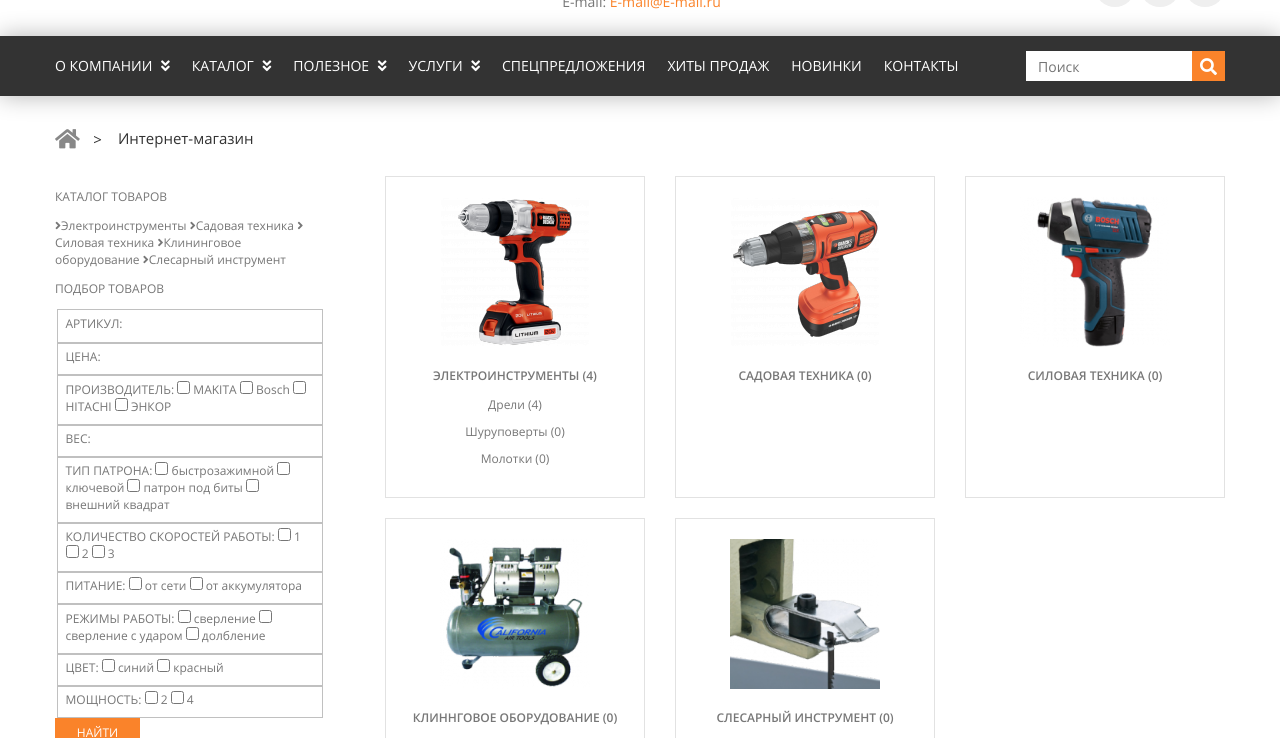
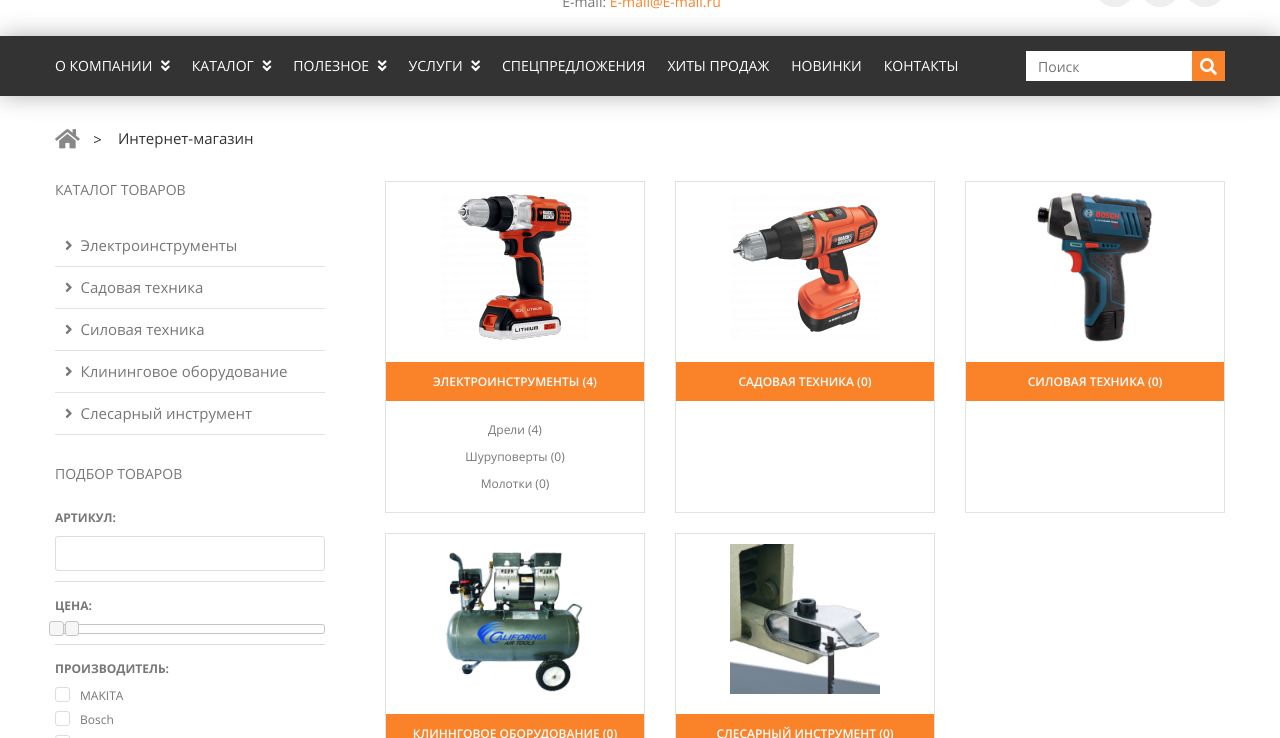
Before and after one commit to Verta-master/toolsmarket, a plain HTML site: page catalog.html in a window 1280 px wide. Shown: the part 62-800 px from the top of the page. Drawn offline with nearby package versions, Linux system fonts and the light colour scheme; files whose address does not match are found by name.

Commit message:
Update 2018-05-22T13:17:53.395Z

```diff
--- a/catalog.html
+++ b/catalog.html
@@ -5,6 +5,7 @@
   <meta  name="viewport" content="width=device-width,initial-scale=1">
   <title>ToolsMarket</title>
   <link rel="stylesheet" href="https://cdnjs.cloudflare.com/ajax/libs/Swiper/4.2.2/css/swiper.min.css">
+  <link rel="stylesheet" href="//code.jquery.com/ui/1.12.1/themes/base/jquery-ui.css">
   <link rel="stylesheet" href="https://use.fontawesome.com/releases/v5.0.12/css/all.css" integrity="sha384-G0fIWCsCzJIMAVNQPfjH08cyYaUtMwjJwqiRKxxE/rx96Uroj1BtIQ6MLJuheaO9" crossorigin="anonymous">
   <link rel="stylesheet" href="css/style.min.css">
 </head>
@@ -114,16 +115,28 @@
 
     <article class="wrapper wrapper--sidebar">
       <section class="sidebar">
-        <p class="title-main">КАТАЛОГ ТОВАРОВ</p>
-        <nav class="sidebar__menu">
-          <a href="#" class="sidebar__link"><i class="fas fa-angle-right"></i>Электроинструменты</a>
-          <a href="#" class="sidebar__link"><i class="fas fa-angle-right"></i>Садовая техника</a>
-          <a href="#" class="sidebar__link"><i class="fas fa-angle-right"></i>Силовая техника</a>
-          <a href="#" class="sidebar__link"><i class="fas fa-angle-right"></i>Клининговое оборудование</a>
-          <a href="#" class="sidebar__link"><i class="fas fa-angle-right"></i>Слесарный инструмент</a>
+        <p class="sidebar__title">КАТАЛОГ ТОВАРОВ</p>
+        <nav class="sidebar__nav">
+          <ul class="sidebar__menu">
+            <li class="sidebar__item">
+              <a href="#" class="sidebar__link"><i class="fas fa-angle-right"></i>Электроинструменты</a>
+            </li>
+            <li class="sidebar__item">
+              <a href="#" class="sidebar__link"><i class="fas fa-angle-right"></i>Садовая техника</a>
+            </li>
+            <li class="sidebar__item">
+              <a href="#" class="sidebar__link"><i class="fas fa-angle-right"></i>Силовая техника</a>
+            </li>
+            <li class="sidebar__item">
+              <a href="#" class="sidebar__link"><i class="fas fa-angle-right"></i>Клининговое оборудование</a>
+            </li>
+            <li class="sidebar__item">
+              <a href="#" class="sidebar__link"><i class="fas fa-angle-right"></i>Слесарный инструмент</a>
+            </li>
+          </ul>
         </nav>
 
-        <p class="title-main">ПОДБОР ТОВАРОВ</p>
+        <p class="sidebar__title">ПОДБОР ТОВАРОВ</p>
         <form action="#" method="get" class="filter">
           <fieldset class="filter__field">
             <label for="articul" class="filter__label">АРТИКУЛ:</label>
@@ -131,7 +144,7 @@
           </fieldset>
           <fieldset class="filter__field">
             <span class="filter__label">ЦЕНА:</span>
-
+            <div id="slider-price"></div>
           </fieldset>
           <fieldset class="filter__field">
             <span class="filter__label">ПРОИЗВОДИТЕЛЬ:</span>
@@ -146,7 +159,7 @@
           </fieldset>
           <fieldset class="filter__field">
             <span class="filter__label">ВЕС:</span>
-
+            <div id="slider-weight"></div>
           </fieldset>
           <fieldset class="filter__field">
             <span class="filter__label">ТИП ПАТРОНА:</span>
@@ -208,7 +221,7 @@
             <a href="#" class="catalog__img">
               <img src="img/26_makita-6271dwpe.png" alt="ЭЛЕКТРОИНСТРУМЕНТЫ" width="148" height="148">
             </a>
-            <p class="catalog__title"><a href="#">ЭЛЕКТРОИНСТРУМЕНТЫ (4)</a></p>
+            <a href="#" class="catalog__title">ЭЛЕКТРОИНСТРУМЕНТЫ (4)</a>
             <a href="#" class="catalog__link">Дрели (4)</a>
             <a href="#" class="catalog__link">Шуруповерты (0)</a>
             <a href="#" class="catalog__link">Молотки (0)</a>
@@ -217,25 +230,25 @@
             <a href="#" class="catalog__img">
               <img src="img/20_makita-6271dwpe.png" alt="САДОВАЯ ТЕХНИКА" width="148" height="148">
             </a>
-            <p class="catalog__title"><a href="#">САДОВАЯ ТЕХНИКА (0)</a></p>
+            <a href="#" class="catalog__title">САДОВАЯ ТЕХНИКА (0)</a>
           </li>
           <li class="catalog__item">
             <a href="#" class="catalog__img">
               <img src="img/12_silovaya-tekhnika.png" alt="СИЛОВАЯ ТЕХНИКА" width="195" height="195">
             </a>
-            <p class="catalog__title"><a href="#">СИЛОВАЯ ТЕХНИКА (0)</a></p>
+            <a href="#" class="catalog__title">СИЛОВАЯ ТЕХНИКА (0)</a>
           </li>
           <li class="catalog__item">
             <a href="#" class="catalog__img">
               <img src="img/13_klinngovoe-oborudovanie.png" alt="КЛИННГОВОЕ ОБОРУДОВАНИЕ" width="195" height="195">
             </a>
-            <p class="catalog__title"><a href="#">КЛИННГОВОЕ ОБОРУДОВАНИЕ (0)</a></p>
+            <a href="#" class="catalog__title">КЛИННГОВОЕ ОБОРУДОВАНИЕ (0)</a>
           </li>
           <li class="catalog__item">
             <a href="#" class="catalog__img">
               <img src="img/14_slesarnyy-instrument.png" alt="СЛЕСАРНЫЙ ИНСТРУМЕНТ" width="195" height="195">
             </a>
-            <p class="catalog__title"><a href="#">СЛЕСАРНЫЙ ИНСТРУМЕНТ (0)</a></p>
+            <a href="#" class="catalog__title">СЛЕСАРНЫЙ ИНСТРУМЕНТ (0)</a>
           </li>
         </ul>
       </section>
@@ -395,6 +408,7 @@
   <script src="js/jquery-3.2.1.min.js"></script>
   <script src="js/script.js"></script>
   <script src="https://code.jquery.com/ui/1.12.1/jquery-ui.js"></script>
+  <script src="js/range-slider.js"></script>
   <script src="https://cdnjs.cloudflare.com/ajax/libs/Swiper/4.2.2/js/swiper.min.js"></script>
 
   <!-- Sliders -->
--- a/css/style.css
+++ b/css/style.css
@@ -1867,7 +1867,7 @@ button {
   margin-bottom: 10px;
 }
 .breadcrumbs {
-  margin-bottom: 25px;
+  margin-bottom: 30px;
 }
 .breadcrumbs__link {
   display: inline-block;
@@ -1911,6 +1911,33 @@ button {
 }
 .sidebar {
   width: 270px;
+}
+.sidebar__title {
+  margin-top: 0;
+  margin-bottom: 27px;
+  font-size: 14px;
+  text-transform: uppercase;
+}
+.sidebar__link {
+  display: block;
+  font-size: 15px;
+  padding: 12px 10px;
+  border-bottom: 1px solid #e2e2e2;
+  -webkit-transition: ease-out 0.3s;
+  transition: ease-out 0.3s;
+}
+.sidebar__link i {
+  margin-right: 8px;
+}
+.sidebar__link:hover,
+.sidebar__link:active {
+  color: #fff;
+  background-color: #fa832a;
+  -webkit-transition: ease-out 0.3s;
+  transition: ease-out 0.3s;
+}
+.sidebar__nav {
+  margin-bottom: 30px;
 }
 .catalog {
   width: 840px;
@@ -1934,12 +1961,20 @@ button {
   width: 260px;
   margin-right: 30px;
   margin-bottom: 20px;
-  padding: 20px;
+  padding: 10px 0;
   border: 1px solid #e2e2e2;
   overflow: hidden;
+  -webkit-transition: ease-out 0.3s;
+  transition: ease-out 0.3s;
 }
 .catalog__item:nth-child(3n) {
   margin-right: 0;
+}
+.catalog__item:hover,
+.catalog__item:active {
+  border-color: #fa832a;
+  -webkit-transition: ease-out 0.3s;
+  transition: ease-out 0.3s;
 }
 .catalog__img {
   width: 100%;
@@ -1961,28 +1996,126 @@ button {
   width: auto;
 }
 .catalog__title {
+  display: block;
+  margin-bottom: 20px;
   text-transform: uppercase;
   text-align: center;
   font-weight: 600;
+  color: #fff;
+  padding: 10px;
+  background-color: #fa832a;
+  border-top: 1px solid #fa832a;
+  border-bottom: 1px solid #fa832a;
+  -webkit-transition: ease-out 0.3s;
+  transition: ease-out 0.3s;
+}
+.catalog__title:hover,
+.catalog__title:active {
+  background-color: #333;
+  -webkit-transition: ease-out 0.3s;
+  transition: ease-out 0.3s;
 }
 .catalog__link {
   display: block;
   text-align: center;
   margin-bottom: 10px;
   margin-top: 0;
-}
-.catalog__link,
-.catalog__title {
   -webkit-transition: ease-out 0.3s;
   transition: ease-out 0.3s;
 }
 .catalog__link:hover,
-.catalog__title:hover,
-.catalog__link:active,
-.catalog__title:active {
+.catalog__link:active {
   color: #fa832a;
   -webkit-transition: ease-out 0.3s;
   transition: ease-out 0.3s;
+}
+.filter__field {
+  margin: 0;
+  padding: 0;
+  border: none;
+  border-bottom: 1px solid #ddd;
+  margin-bottom: 15px;
+  padding-bottom: 10px;
+}
+.filter__label {
+  margin-bottom: 10px;
+  display: block;
+  font-weight: 700;
+  text-transform: uppercase;
+}
+.filter__input {
+  width: 100%;
+  height: 35px;
+  padding: 0 10px;
+  border-radius: 3px;
+  border: 1px solid #ddd;
+  -webkit-transition: ease-out 0.3s;
+  transition: ease-out 0.3s;
+}
+.filter__input:hover,
+.filter__input:active,
+.filter__input:focus {
+  border: 1px solid #fa832a;
+  -webkit-transition: ease-out 0.3s;
+  transition: ease-out 0.3s;
+}
+.filter__check {
+  display: none;
+}
+.filter__option {
+  display: block;
+  margin-bottom: 7px;
+  cursor: pointer;
+  padding-left: 25px;
+  position: relative;
+  -webkit-transition: ease-out 0.3s;
+  transition: ease-out 0.3s;
+}
+.filter__option::before {
+  content: "";
+  position: absolute;
+  top: 0;
+  left: 0;
+  border-radius: 3px;
+  width: 15px;
+  height: 15px;
+  border: 1px solid #ddd;
+  -webkit-transition: ease-out 0.3s;
+  transition: ease-out 0.3s;
+}
+.filter__option::after {
+  display: none;
+  content: "";
+  position: absolute;
+  top: 2px;
+  left: 1px;
+  width: 15px;
+  height: 5px;
+  border-bottom: 1px solid #fa832a;
+  border-left: 1px solid #fa832a;
+  -webkit-transform: rotate(-45deg);
+          transform: rotate(-45deg);
+}
+.filter__option:hover,
+.filter__option:active {
+  color: #fa832a;
+  -webkit-transition: ease-out 0.3s;
+  transition: ease-out 0.3s;
+}
+.filter__option:hover::before,
+.filter__option:active::before {
+  border-color: #fa832a;
+  -webkit-transition: ease-out 0.3s;
+  transition: ease-out 0.3s;
+}
+.filter__check:checked + label::after {
+  display: block;
+}
+.filter__check:checked + label::before {
+  border-color: #fa832a;
+}
+.filter__btn {
+  width: 100%;
 }
 @media (max-width: 1199px) {
   .wrapper {
--- /dev/null
+++ b/js/range-slider.js
@@ -0,0 +1,13 @@
+$(function() {
+  $("#slider-price" ).slider({
+    range: true,
+    min: 0,
+    max: 50000,
+    values: [75, 3000],
+    slide: function(event, ui) {
+//      $( "#amount" ).val( "$" + ui.values[ 0 ] + " - $" + ui.values[ 1 ] );
+    }
+  });
+//  $( "#amount" ).val( "$" + $( "#slider-range" ).slider( "values", 0 ) +
+//    " - $" + $( "#slider-range" ).slider( "values", 1 ) );
+});
```
Also changed, not shown: css/style.min.css.
